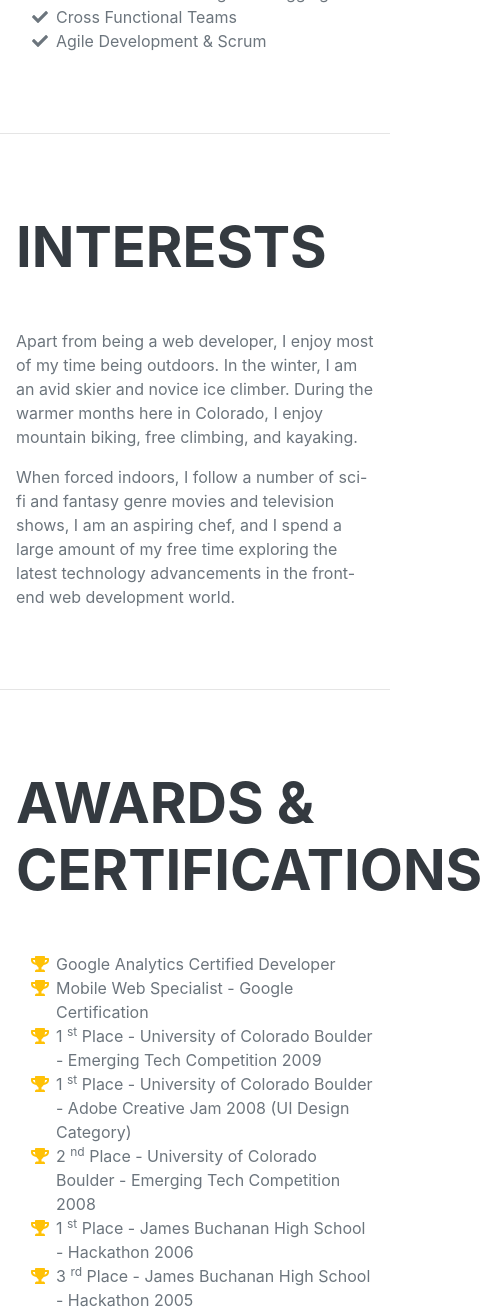
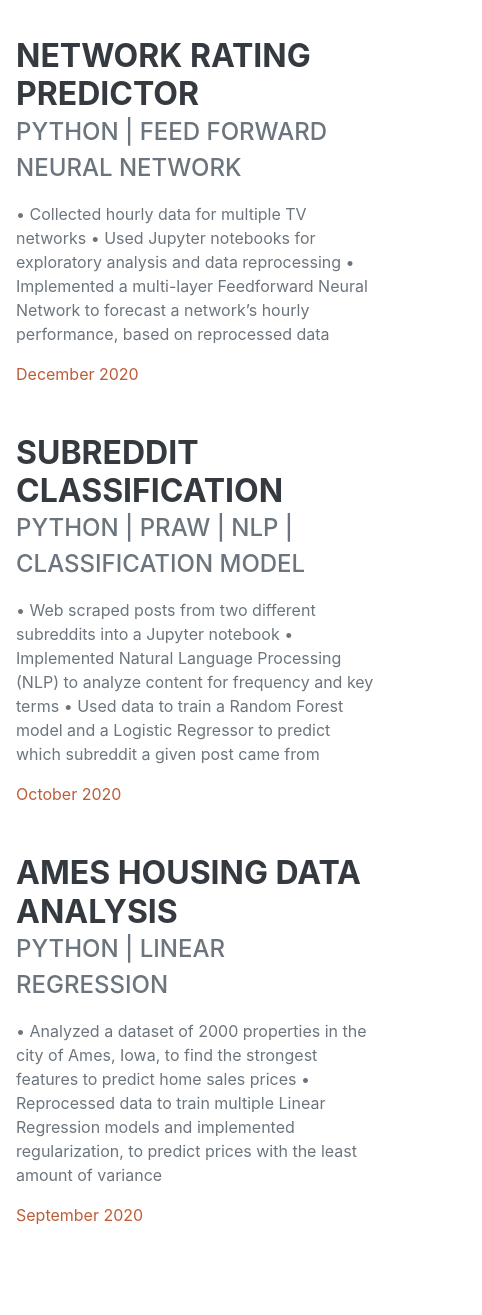
Before and after one commit to IgnacioReal/IgnacioReal.github.io, a plain HTML site: page index.html in a window 390 px wide. Shown: the part 3899-5214 px from the top of the page, 482 px wide, since content can reach past the window. Drawn offline with nearby package versions, Linux system fonts and the light colour scheme; a web font is replaced by a local one.

Commit message:
update Dec 20

```diff
--- a/index.html
+++ b/index.html
@@ -29,8 +29,7 @@
                     <li class="nav-item"><a class="nav-link js-scroll-trigger" href="#experience">Experience</a></li>
                     <li class="nav-item"><a class="nav-link js-scroll-trigger" href="#education">Education</a></li>
                     <li class="nav-item"><a class="nav-link js-scroll-trigger" href="#skills">Skills</a></li>
-                    <li class="nav-item"><a class="nav-link js-scroll-trigger" href="#interests">Interests</a></li>
-                    <li class="nav-item"><a class="nav-link js-scroll-trigger" href="#awards">Awards</a></li>
+                    <li class="nav-item"><a class="nav-link js-scroll-trigger" href="#Projects">Projects</a></li>
                 </ul>
             </div>
         </nav>
@@ -49,10 +48,8 @@
                     </div>
                     <p class="lead mb-5">A results-oriented business analyst specializing in data analytics to define opportunities and strategic solutions. My years of experience and natural curiosity has shaped me into a meticulous data analyst who leaves no stone unturned. I use business intelligence tools and methodologies to guide cross-functional teams in making data-driven decisions.</p>
                     <div class="social-icons">
-                        <a class="social-icon" href="#"><i class="fab fa-linkedin-in"></i></a>
-                        <a class="social-icon" href="#"><i class="fab fa-github"></i></a>
-
-                    </div>
+                        <a class="social-icon" href="https://www.linkedin.com/in/ignacio-real-90b1ba15/"><i class="fab fa-linkedin-in"></i></a>
+                        <a class="social-icon" href="https://github.com/IgnacioReal"><i class="fab fa-github"></i></a>
                 </div>
             </section>
             <hr class="m-0" />
@@ -124,96 +121,53 @@
                     <h2 class="mb-5">Skills</h2>
                     <div class="subheading mb-3">Programming Languages & Tools</div>
                     <ul class="list-inline dev-icons">
-                        <li class="list-inline-item"><i class="fab fa-html5"></i></li>
-                        <li class="list-inline-item"><i class="fab fa-css3-alt"></i></li>
-                        <li class="list-inline-item"><i class="fab fa-js-square"></i></li>
-                        <li class="list-inline-item"><i class="fab fa-angular"></i></li>
-                        <li class="list-inline-item"><i class="fab fa-react"></i></li>
-                        <li class="list-inline-item"><i class="fab fa-node-js"></i></li>
-                        <li class="list-inline-item"><i class="fab fa-sass"></i></li>
-                        <li class="list-inline-item"><i class="fab fa-less"></i></li>
-                        <li class="list-inline-item"><i class="fab fa-wordpress"></i></li>
-                        <li class="list-inline-item"><i class="fab fa-gulp"></i></li>
-                        <li class="list-inline-item"><i class="fab fa-grunt"></i></li>
-                        <li class="list-inline-item"><i class="fab fa-npm"></i></li>
-                    </ul>
-                    <div class="subheading mb-3">Workflow</div>
-                    <ul class="fa-ul mb-0">
-                        <li>
-                            <span class="fa-li"><i class="fas fa-check"></i></span>
-                            Mobile-First, Responsive Design
-                        </li>
-                        <li>
-                            <span class="fa-li"><i class="fas fa-check"></i></span>
-                            Cross Browser Testing & Debugging
-                        </li>
-                        <li>
-                            <span class="fa-li"><i class="fas fa-check"></i></span>
-                            Cross Functional Teams
-                        </li>
-                        <li>
-                            <span class="fa-li"><i class="fas fa-check"></i></span>
-                            Agile Development & Scrum
-                        </li>
+                        <li class="list-inline-item"><i class="fab fa-python"></i></li>
+                        <li class="list-inline-item"><i class="far fa-file-excel"></i></li>
+                        <li class="list-inline-item"><i class="fas fa-database"></i></li>
                     </ul>
                 </div>
             </section>
             <hr class="m-0" />
-            <!-- Interests-->
-            <section class="resume-section" id="interests">
+            <!-- Projects -->
+            <section class="resume-section" id="Projects">
                 <div class="resume-section-content">
-                    <h2 class="mb-5">Interests</h2>
-                    <p>Apart from being a web developer, I enjoy most of my time being outdoors. In the winter, I am an avid skier and novice ice climber. During the warmer months here in Colorado, I enjoy mountain biking, free climbing, and kayaking.</p>
-                    <p class="mb-0">When forced indoors, I follow a number of sci-fi and fantasy genre movies and television shows, I am an aspiring chef, and I spend a large amount of my free time exploring the latest technology advancements in the front-end web development world.</p>
+                    <h2 class="mb-5">Projects</h2>
+                    <div class="d-flex flex-column flex-md-row justify-content-between mb-5">
+                        <div class="flex-grow-1">
+                            <h3 class="mb-0">Network Rating Predictor   </h3>
+                            <div class="subheading mb-3">Python | Feed Forward Neural Network </div>
+                            <p> •	Collected hourly data for multiple TV networks
+                                •	Used Jupyter notebooks for exploratory analysis and data reprocessing
+                                •	Implemented a multi-layer Feedforward Neural Network to forecast a network’s hourly performance, based on reprocessed data
+                                </p>
+                        </div>
+                        <div class="flex-shrink-0"><span class="text-primary">December 2020</span></div>
+                    </div>
+                    <div class="d-flex flex-column flex-md-row justify-content-between mb-5">
+                        <div class="flex-grow-1">
+                            <h3 class="mb-0">Subreddit Classification  </h3>
+                            <div class="subheading mb-3">Python | PRAW | NLP |  Classification Model</div>
+                            <p>•	Web scraped posts from two different subreddits into a Jupyter notebook
+                                •	Implemented Natural Language Processing (NLP) to analyze content for frequency and key terms
+                                •	Used data to train a  Random Forest model and a Logistic Regressor to predict which subreddit a given post came from
+                                </p>
+                        </div>
+                        <div class="flex-shrink-0"><span class="text-primary">October 2020</span></div>
+                    </div>
+                    <div class="d-flex flex-column flex-md-row justify-content-between mb-5">
+                        <div class="flex-grow-1">
+                            <h3 class="mb-0">Ames Housing Data Analysis 	</h3>
+                            <div class="subheading mb-3">Python | Linear Regression</div>
+                            <p>•	Analyzed a dataset of 2000 properties in the city of Ames, Iowa, to find the strongest features to predict home sales prices
+                                •	Reprocessed data to train multiple Linear Regression models and implemented regularization, to predict prices with the least amount of variance
+                                </p>
+                        </div>
+                        <div class="flex-shrink-0"><span class="text-primary">September 2020</span></div>
+                    </div>
                 </div>
             </section>
             <hr class="m-0" />
             <!-- Awards-->
-            <section class="resume-section" id="awards">
-                <div class="resume-section-content">
-                    <h2 class="mb-5">Awards & Certifications</h2>
-                    <ul class="fa-ul mb-0">
-                        <li>
-                            <span class="fa-li"><i class="fas fa-trophy text-warning"></i></span>
-                            Google Analytics Certified Developer
-                        </li>
-                        <li>
-                            <span class="fa-li"><i class="fas fa-trophy text-warning"></i></span>
-                            Mobile Web Specialist - Google Certification
-                        </li>
-                        <li>
-                            <span class="fa-li"><i class="fas fa-trophy text-warning"></i></span>
-                            1
-                            <sup>st</sup>
-                            Place - University of Colorado Boulder - Emerging Tech Competition 2009
-                        </li>
-                        <li>
-                            <span class="fa-li"><i class="fas fa-trophy text-warning"></i></span>
-                            1
-                            <sup>st</sup>
-                            Place - University of Colorado Boulder - Adobe Creative Jam 2008 (UI Design Category)
-                        </li>
-                        <li>
-                            <span class="fa-li"><i class="fas fa-trophy text-warning"></i></span>
-                            2
-                            <sup>nd</sup>
-                            Place - University of Colorado Boulder - Emerging Tech Competition 2008
-                        </li>
-                        <li>
-                            <span class="fa-li"><i class="fas fa-trophy text-warning"></i></span>
-                            1
-                            <sup>st</sup>
-                            Place - James Buchanan High School - Hackathon 2006
-                        </li>
-                        <li>
-                            <span class="fa-li"><i class="fas fa-trophy text-warning"></i></span>
-                            3
-                            <sup>rd</sup>
-                            Place - James Buchanan High School - Hackathon 2005
-                        </li>
-                    </ul>
-                </div>
-            </section>
         </div>
         <!-- Bootstrap core JS-->
         <script src="https://cdnjs.cloudflare.com/ajax/libs/jquery/3.5.1/jquery.min.js"></script>
```
